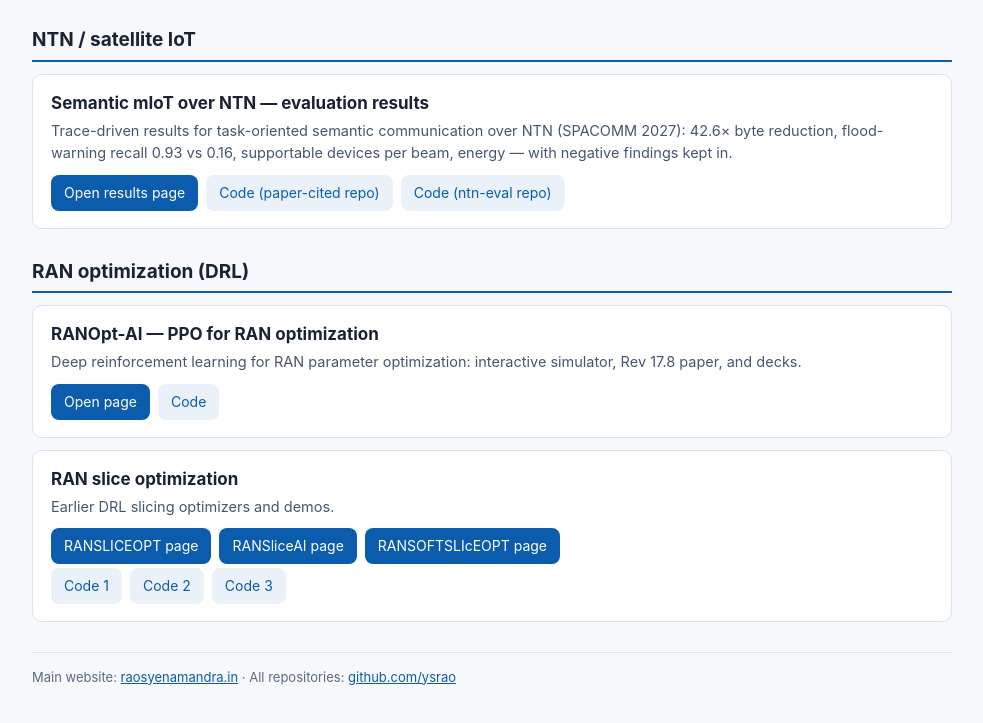
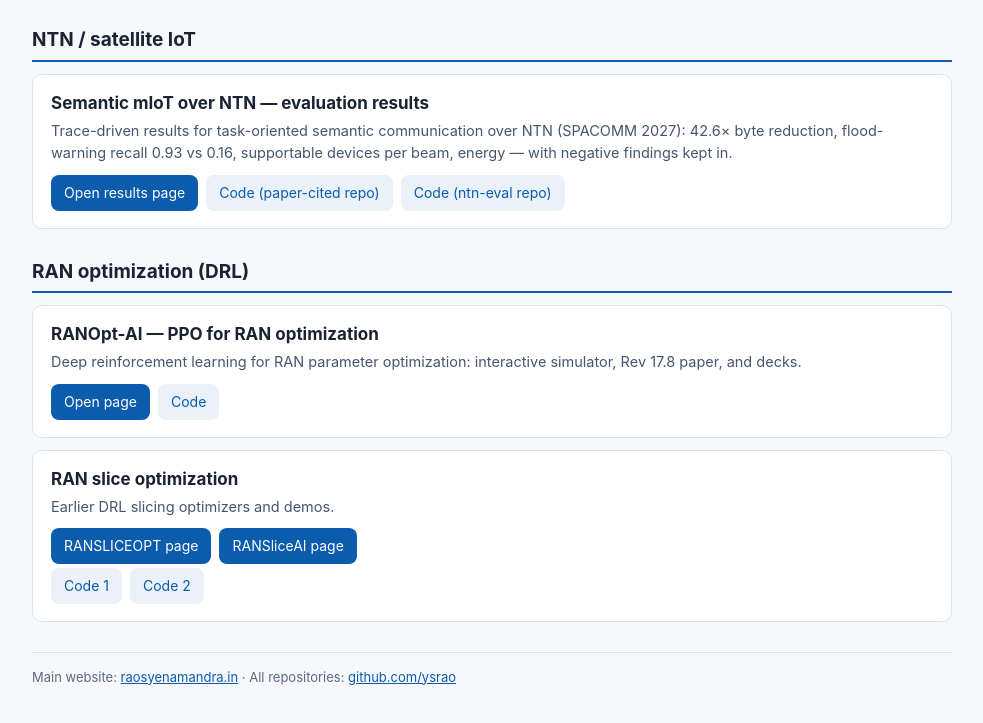
Before and after one commit to ysrao/ysrao.github.io, a plain HTML site: page index.html in a window 1280 px wide. Shown: the part 1060-1783 px from the top of the page, without its empty margins (148-1131 px from the left). Drawn offline with Linux system fonts and the light colour scheme.

Commit message:
Remove RANSOFTSLIcEOPT links after repo deletion

```diff
--- a/index.html
+++ b/index.html
@@ -54,8 +54,8 @@ footer a{color:#0b5cad}
 
 <div class="card"><h3>RAN slice optimization</h3>
 <p>Earlier DRL slicing optimizers and demos.</p>
-<a class="btn" href="https://ysrao.github.io/RANSLICEOPT/">RANSLICEOPT page</a><a class="btn" href="https://ysrao.github.io/DigitalTwin-RANSliceAI/">RANSliceAI page</a><a class="btn" href="https://ysrao.github.io/RANSOFTSLIcEOPT/">RANSOFTSLIcEOPT page</a><br>
-<a class="btn ghost" href="https://github.com/ysrao/RANSLICEOPT">Code 1</a><a class="btn ghost" href="https://github.com/ysrao/DigitalTwin-RANSliceAI">Code 2</a><a class="btn ghost" href="https://github.com/ysrao/RANSOFTSLIcEOPT">Code 3</a></div>
+<a class="btn" href="https://ysrao.github.io/RANSLICEOPT/">RANSLICEOPT page</a><a class="btn" href="https://ysrao.github.io/DigitalTwin-RANSliceAI/">RANSliceAI page</a><br>
+<a class="btn ghost" href="https://github.com/ysrao/RANSLICEOPT">Code 1</a><a class="btn ghost" href="https://github.com/ysrao/DigitalTwin-RANSliceAI">Code 2</a></div>
 
 <footer>Main website: <a href="https://raosyenamandra.in">raosyenamandra.in</a> · All repositories: <a href="https://github.com/ysrao">github.com/ysrao</a></footer>
 </main></body></html>
```
